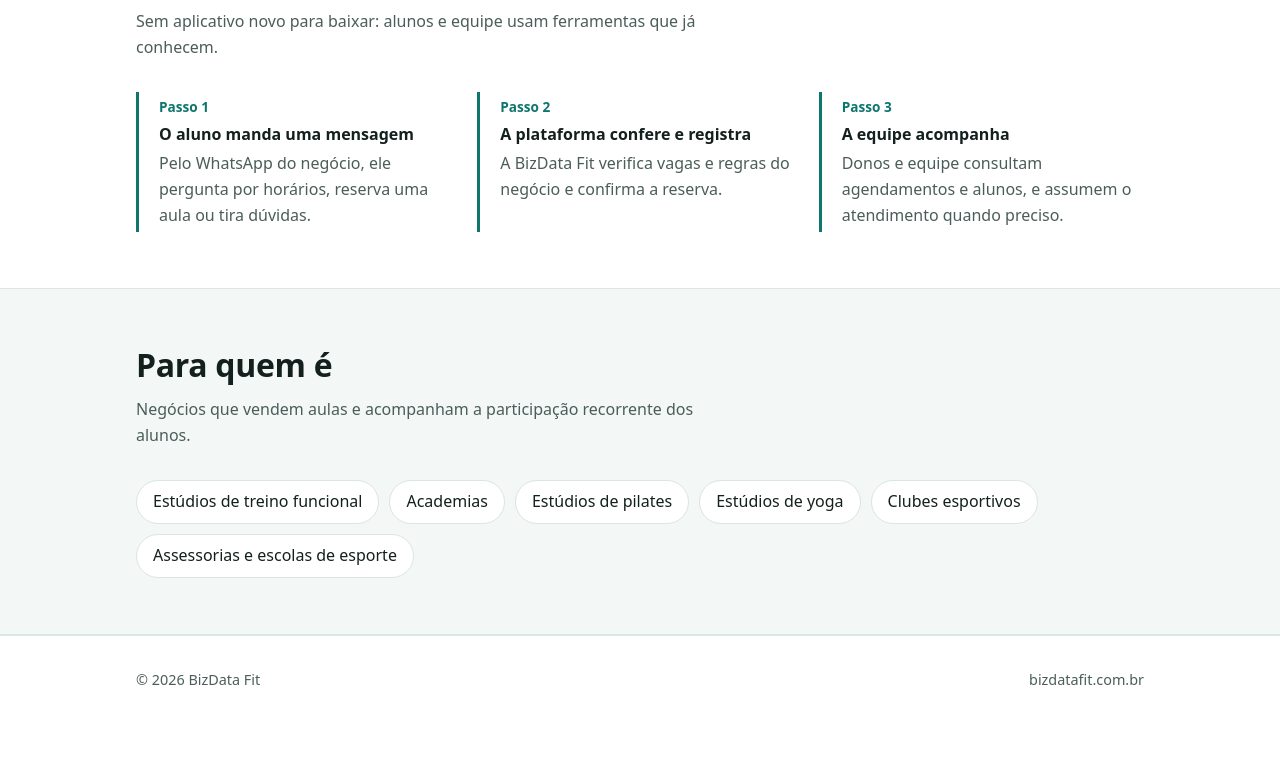
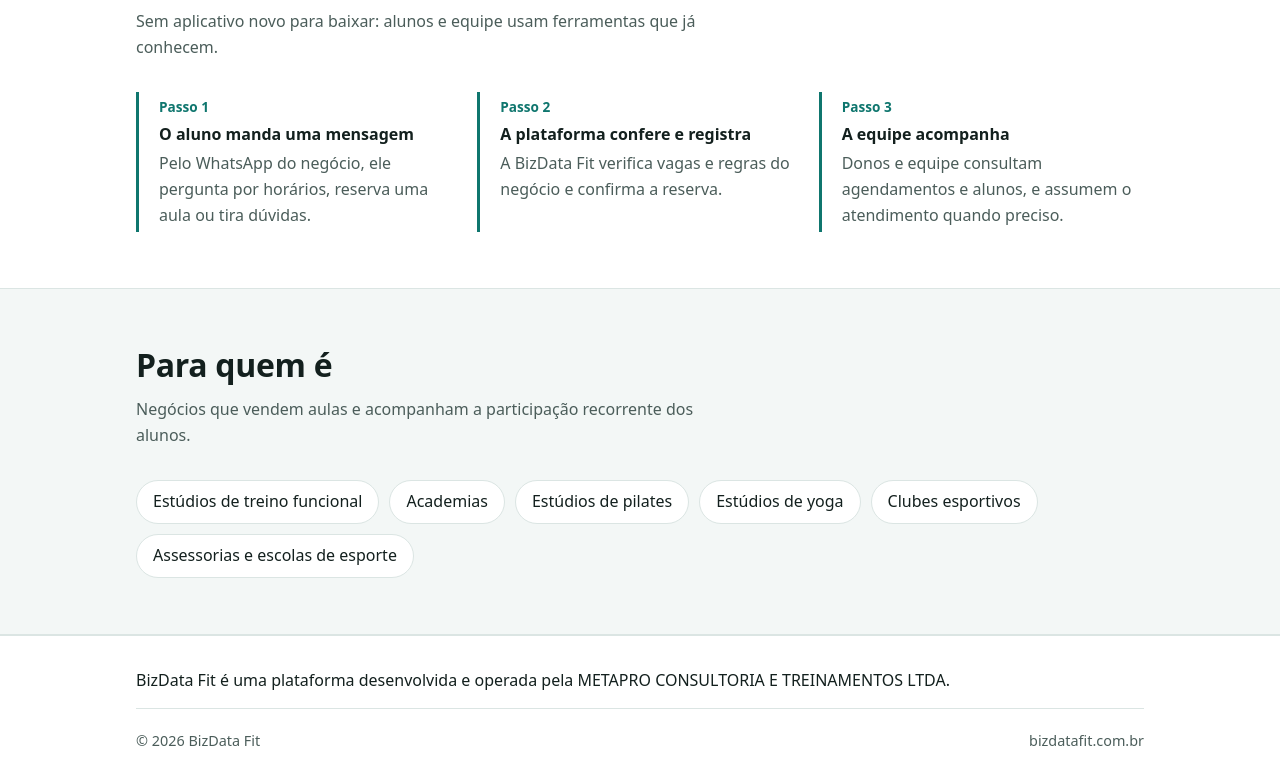
Before and after one commit to vitorhmf/bizdatafit-site, a plain HTML site: page index.html in a window 1280 px wide. Shown: the part 1209-1993 px from the top of the page. Before the commit the page ends 1932 px from the top, so only its background shows below. Drawn offline with Linux system fonts and the light colour scheme.

Commit message:
Identify the operating company in the footer
Co-Authored-By: Claude Opus 5.5 <noreply@anthropic.com>

```diff
--- a/index.html
+++ b/index.html
@@ -76,6 +76,10 @@
   .tags li { border: 1px solid var(--border); border-radius: 999px; padding: 8px 16px; background: var(--bg); }
   footer { border-top: 1px solid var(--border); padding: 32px 0; color: var(--muted); font-size: 0.9rem; }
   footer .wrap { display: flex; flex-wrap: wrap; gap: 8px 24px; justify-content: space-between; }
+  footer .legal {
+    flex-basis: 100%; margin: 0 0 12px; padding-bottom: 16px; border-bottom: 1px solid var(--border);
+    color: var(--text); font-size: 1rem; line-height: 1.5; overflow-wrap: break-word;
+  }
   @media (max-width: 560px) {
     nav { display: none; }
     .hero { padding: 48px 0 40px; }
@@ -161,6 +165,7 @@
 
 <footer>
   <div class="wrap">
+    <p class="legal">BizData Fit é uma plataforma desenvolvida e operada pela METAPRO CONSULTORIA E TREINAMENTOS LTDA.</p>
     <span>© 2026 BizData Fit</span>
     <span>bizdatafit.com.br</span>
   </div>
```
